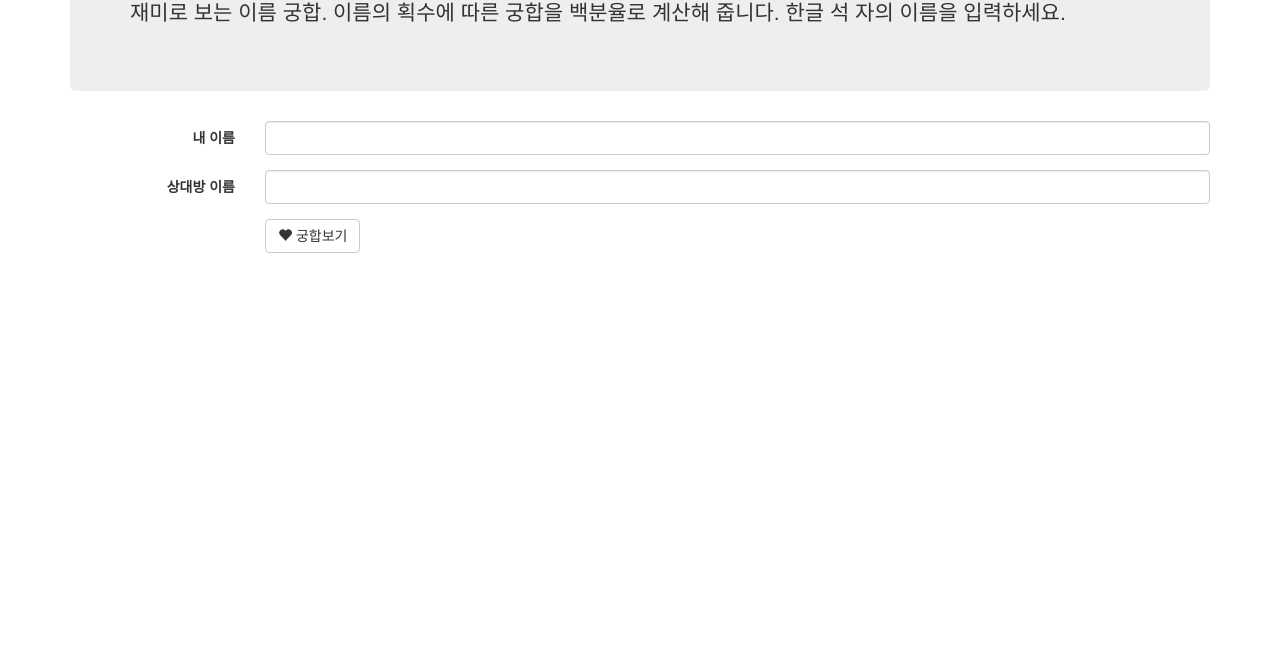
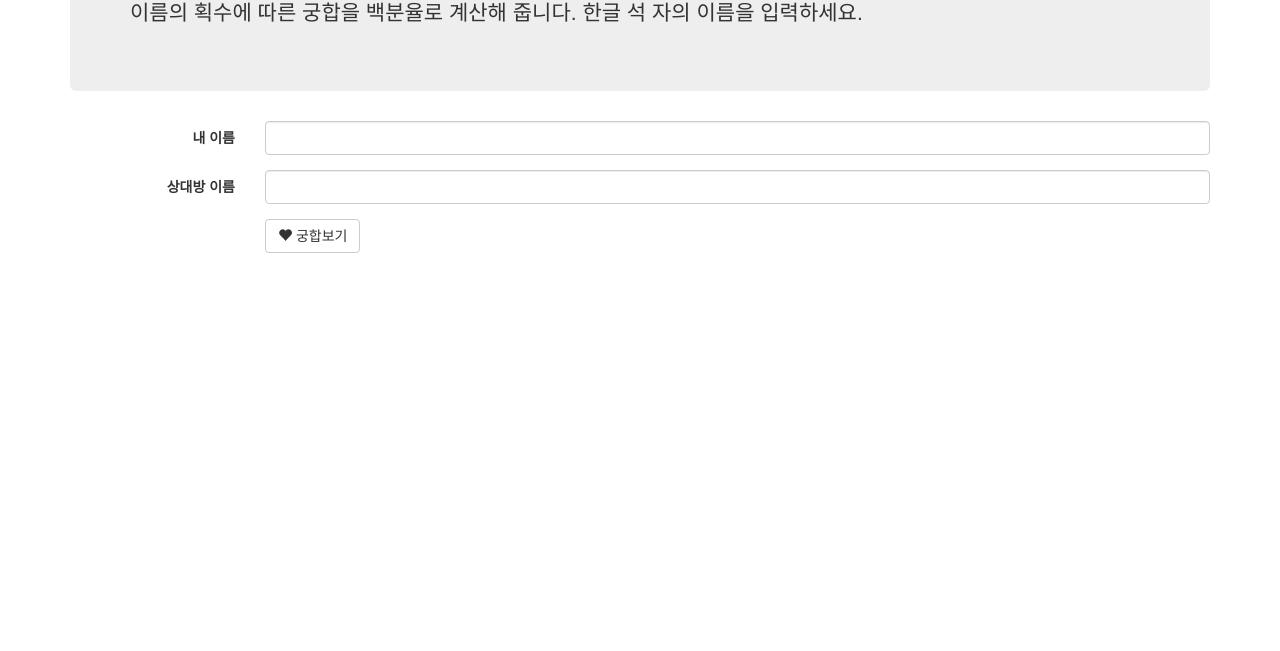
Before and after one commit to suapapa/kor-name-match, a plain HTML site: page template/index.html in a window 1280 px wide. Shown: the part 149-800 px from the top of the page. Drawn offline with nearby package versions, Linux system fonts and the light colour scheme.

Commit message:
Fix description

```diff
--- a/template/index.html
+++ b/template/index.html
@@ -10,7 +10,7 @@
           <div class="jumbotron">
             <h1>한글 이름 궁합</h1>
             <p>
-            재미로 보는 이름 궁합. 이름의 획수에 따른 궁합을 백분율로 계산해 줍니다.
+            이름의 획수에 따른 궁합을 백분율로 계산해 줍니다.
             한글 석 자의 이름을 입력하세요.
             </p>
           </div>
```
